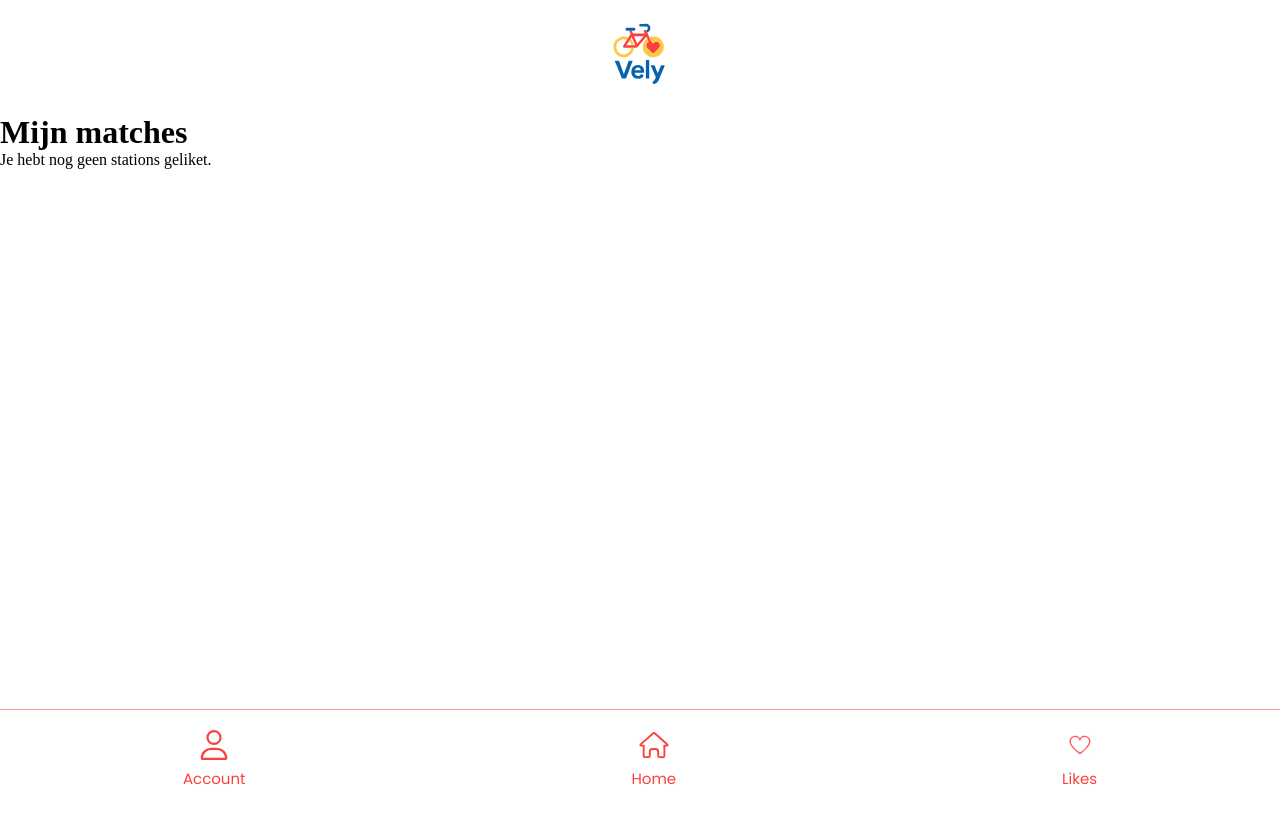
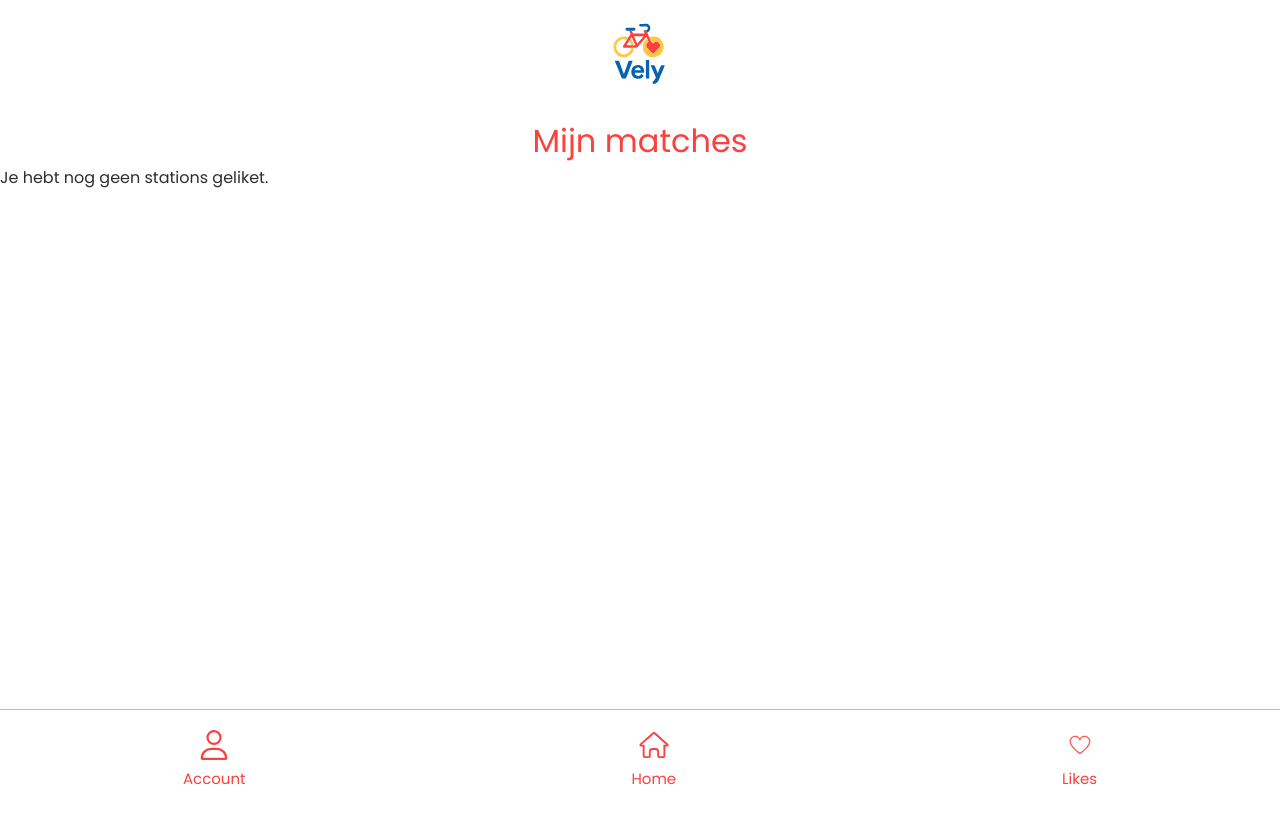
Before and after one commit to marijsbiebuyck1/2425_CA_Vely, a Next.js app: page /likes in a window 1280 px wide. Shown: the top 824 px of the page. Built offline with nearby package versions, Linux system fonts and the light colour scheme.

Commit message:
LikesCard

```diff
--- a/src/app/globals.css
+++ b/src/app/globals.css
@@ -10,9 +10,17 @@ html,
 body {
   max-width: 100vw;
   overflow: hidden;
+  font-family: "Poppins", sans;
+  color: #2D2D2D;
 }
 
 /* globals.css */
+
+h1{
+  color:#FA413D;
+  font-weight: 400;
+  text-align: center;
+}
 
 header {
   display: flex;
--- a/src/app/layout.js
+++ b/src/app/layout.js
@@ -1,17 +1,15 @@
-import { Geist, Geist_Mono } from 'next/font/google';
+import { Poppins } from 'next/font/google';
 import Link from 'next/link';
 import Image from 'next/image'; // Import Image component van Next.js
 
 import './globals.css';
 
-const geistSans = Geist({
-  variable: '--font-geist-sans',
+
+
+const poppins = Poppins({
+  weight: ['400', '600'], // pas aan naar wat je nodig hebt
   subsets: ['latin'],
-});
-
-const geistMono = Geist_Mono({
-  variable: '--font-geist-mono',
-  subsets: ['latin'],
+  variable: '--font-poppins',
 });
 
 export const metadata = {
@@ -22,7 +20,7 @@ export const metadata = {
 export default function RootLayout({ children }) {
   return (
     <html lang="en">
-      <body className={`${geistSans.variable} ${geistMono.variable}`}>
+      <body className={`${poppins.variable}`}>
         <header>
           {/* Logo boven de navigatie */}
           <div className="logo-container">
--- a/src/app/likes/page.js
+++ b/src/app/likes/page.js
@@ -1,7 +1,8 @@
 'use client';
 
 import { useState, useEffect } from 'react';
-import StationCard from '@/components/StationCard';
+import StationCard from '@/components/LikedCard';
+
 
 export default function LikesPage() {
   const [likedStations, setLikedStations] = useState([]);
@@ -13,7 +14,8 @@ export default function LikesPage() {
 
   return (
     <main>
-      <h1>Mijn matches</h1>
+      <div className="contentWrapper">
+        <h1>Mijn matches</h1></div>
       {likedStations.length > 0 ? (
         likedStations.map((station) => (
           <StationCard key={station.id} station={station} />
--- a/src/app/likes/page.module.css
+++ b/src/app/likes/page.module.css
@@ -1,3 +1,16 @@
+@import url('https://fonts.googleapis.com/css2?family=Poppins:ital,wght@0,100;0,200;0,300;0,400;0,500;0,600;0,700;0,800;0,900;1,100;1,200;1,300;1,400;1,500;1,600;1,700;1,800;1,900&display=swap');
+
 .title {
   color: blue;
 }
+
+body{
+  font-family: "Poppins" , sans-serif;
+
+}
+
+.contentWrapper{
+  padding: 0 20px; /* horizontale marge links en rechts */
+  max-width: 600px; /* eventueel: max breedte */
+  margin: 0 auto;   /* centreert de inhoud */
+}
--- /dev/null
+++ b/src/components/LikedCard.js
@@ -0,0 +1,27 @@
+import styles from './LikedCard.module.css';
+
+export default function StationCard({ station }) {
+  return (
+    <div className={styles.pageWrapper}>
+      <div className={styles.card}>
+        <div className={styles.containerInfo}>
+          <div className={styles.info}>
+            <h2>{station.name}</h2>
+            <p>{station.distance.toFixed(2)} km van jou</p>
+            <p>
+              <img src="fiets.svg" alt="fiets" /> {station.free_bikes} |{' '}
+              <img src="slotje.svg" alt="slot" />
+              {station.empty_slots}
+            </p>
+          </div>
+          <div className={styles.button}>
+            <button className={styles.more}>
+              <img src="pijl.svg" alt="pijl" />
+              Meer
+            </button>
+          </div>
+        </div>
+      </div>
+    </div>
+  );
+}
--- /dev/null
+++ b/src/components/LikedCard.module.css
@@ -0,0 +1,60 @@
+.pageWrapper {
+  display: flex;
+  justify-content: center;
+  align-items: center;
+  margin-top: 20px;
+}
+
+
+.card {
+  width: 350px;
+  height: 150px;
+  border-radius: 20px;
+  overflow: hidden;
+  position: relative;
+  box-shadow: 0 4px 8px rgba(0, 0, 0, 0.1);
+  background-color: #fff;
+  transform: scale(1);
+  transition: transform 0.3s ease-in-out;
+  display: flex;
+  flex-direction: column; /* De kaart is een verticale flex-container */
+  align-self: center ;
+  justify-content: center;
+}
+
+.containerInfo {
+  display: flex;
+  flex-direction: row;
+  justify-content: space-between;
+  align-items: center;
+  padding: 20px;
+
+}
+
+.info {
+  display: flex;
+  flex-direction: column;
+  justify-content: flex-start;
+  margin-right: 10px;
+  font-family: 'Poppins', sans-serif;
+}
+
+.more {
+  display: flex;
+  flex-direction: column;
+  border: none;
+  background: none;
+  font-family: 'Poppins', sans-serif;
+  font-weight:600;
+  font-size: 1rem;
+  color: #0863ae;
+  align-items: center;
+  justify-content: center;
+  padding: 10px 15px;
+}
+
+.more img {
+  width: 30px;
+  height: 30px;
+  margin-right: 5px;
+}
```
